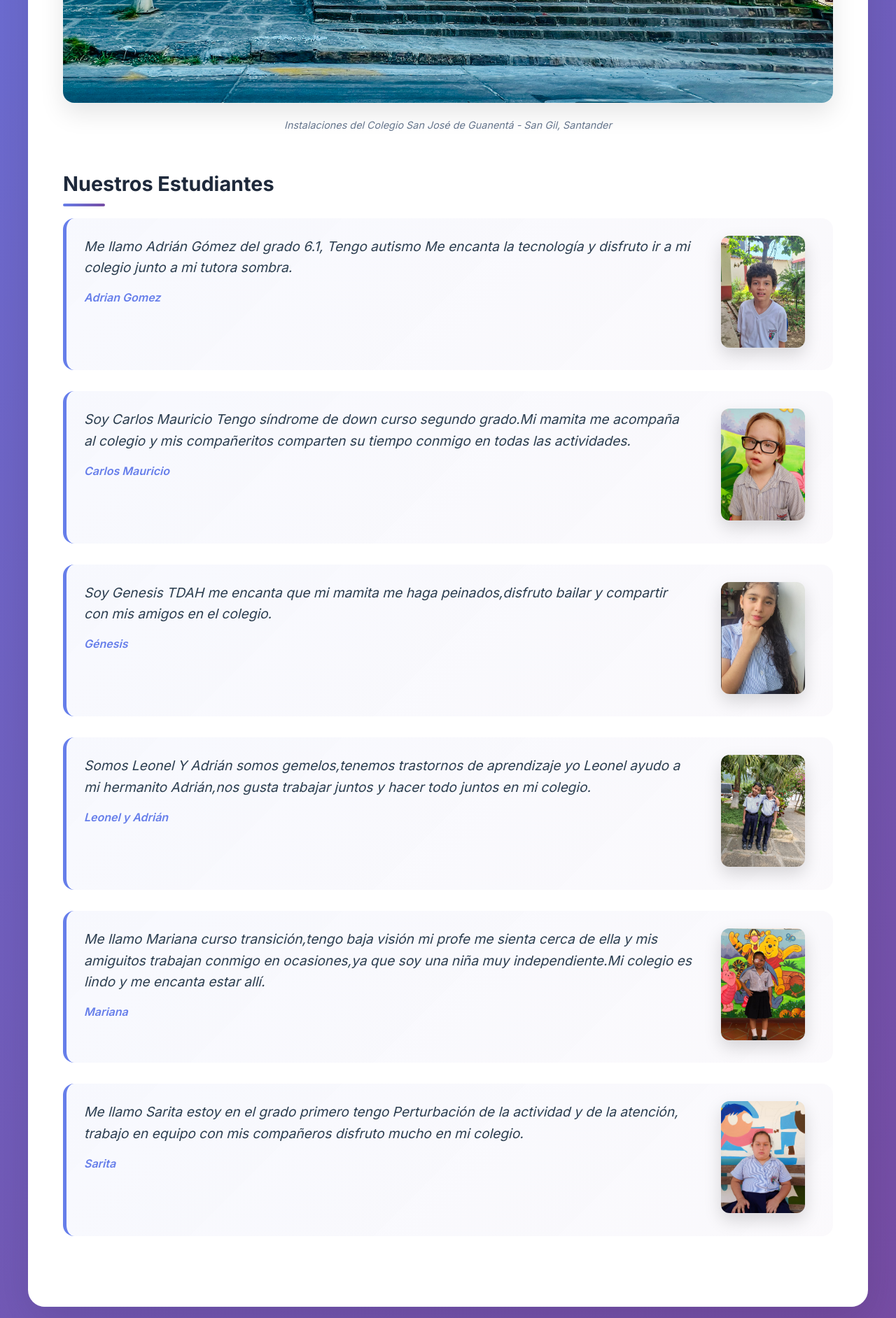
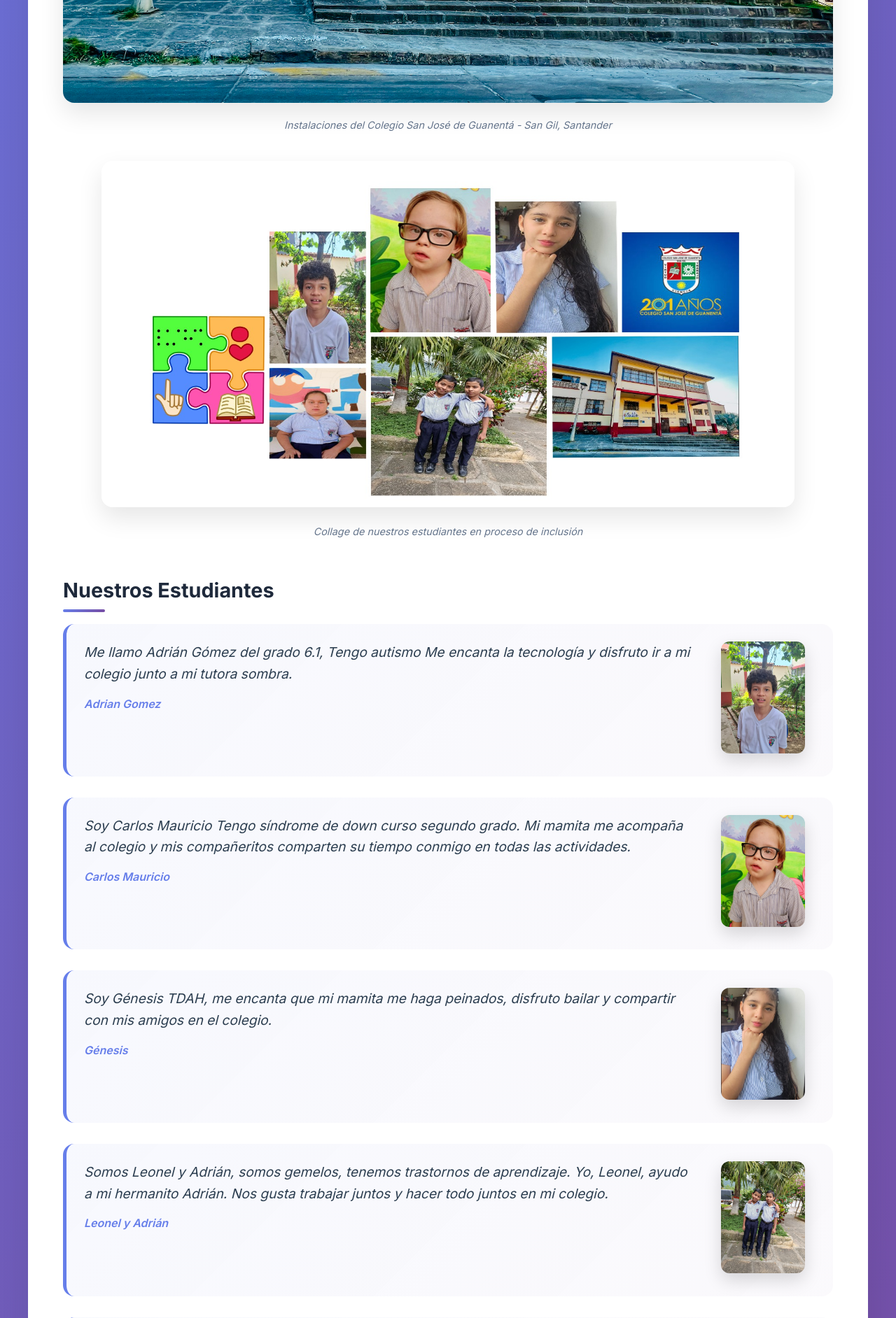
Before and after one commit to SebasF10/LUDIK, a PHP site: page / in a window 1280 px wide. Shown: the part 1862-3746 px from the top of the page at 70% size. Run offline with PHP 8.4, Linux system fonts and the light colour scheme.

Commit message:
Refactor code structure for improved readability and maintainability

```diff
--- a/Css/Index.css
+++ b/Css/Index.css
@@ -994,3 +994,22 @@ header {
         margin-top: 15px;
     }
 }
+
+/* Estilo para el collage */
+.collage-space {
+    margin: 40px 0;
+    text-align: center;
+}
+
+.collage-img {
+    max-width: 90%;
+    height: auto;
+    border-radius: 16px;
+    box-shadow: 0 15px 35px rgba(0, 0, 0, 0.1);
+    transition: all 0.3s ease;
+}
+
+.collage-img:hover {
+    transform: scale(1.02);
+    box-shadow: 0 20px 45px rgba(0, 0, 0, 0.15);
+}
--- a/Index.html
+++ b/Index.html
@@ -75,8 +75,14 @@
             </div>
 
             <div class="image-space">
-                <img src="img\colegio.jpg" alt="Colegio San José de Guanentá" class="imagen-colegio">
+                <img src="img/colegio.jpg" alt="Colegio San José de Guanentá" class="imagen-colegio">
                 <p class="pie-imagen">Instalaciones del Colegio San José de Guanentá - San Gil, Santander</p>
+            </div>
+
+            <!-- Collage de los estudiantes -->
+            <div class="collage-space">
+                <img src="img/Collage.jpg" alt="Collage de estudiantes" class="collage-img">
+                <p class="pie-imagen">Collage de nuestros estudiantes en proceso de inclusión</p>
             </div>
 
             <!-- Sección Estudiantes -->
@@ -94,75 +100,76 @@
                             <cite class="autor-cita">Adrian Gomez</cite>
                         </div>
                         <div class="student-image">
-                            <img src="photos\Adrian_Gomez.jpg" alt="Adrian Gomez" class="student-photo">
+                            <img src="img/Adrian_Gomez.jpg" alt="Adrian Gomez" class="student-photo">
                         </div>
                     </div>
 
                     <div class="student-card">
                         <div class="student-text">
                             <blockquote class="cita">
-                                Soy Carlos Mauricio Tengo síndrome de down curso segundo grado.Mi mamita me acompaña al
+                                Soy Carlos Mauricio Tengo síndrome de down curso segundo grado. Mi mamita me acompaña al
                                 colegio y mis compañeritos comparten su tiempo conmigo en todas las actividades.
                             </blockquote>
-                            <cite class="autor-cita"> Carlos Mauricio</cite>
+                            <cite class="autor-cita">Carlos Mauricio</cite>
                         </div>
                         <div class="student-image">
-                            <img src="photos\Carlos_Mauricio.jpg" alt="Carlos Mauricio" class="student-photo">
-                        </div>
-                    </div>
-
-                    <!-- Agrega más copiando el mismo formato -->
-                    <div class="student-card">
-                        <div class="student-text">
-                            <blockquote class="cita">
-                                Soy Genesis TDAH me encanta que mi mamita me haga peinados,disfruto bailar y compartir
-                                con mis
-                                amigos en el colegio.
-                            </blockquote>
-                            <cite class="autor-cita"> Génesis</cite>
-                        </div>
-                        <div class="student-image">
-                            <img src="photos\Genesis.jpg" alt="Genesis" class="student-photo">
+                            <img src="img/Carlos_Mauricio.jpg" alt="Carlos Mauricio" class="student-photo">
                         </div>
                     </div>
 
                     <div class="student-card">
                         <div class="student-text">
                             <blockquote class="cita">
-                                Somos Leonel Y Adrián somos gemelos,tenemos trastornos de aprendizaje yo Leonel ayudo a
-                                mi hermanito Adrián,nos gusta trabajar juntos y hacer todo juntos en mi colegio.
+                                Soy Génesis TDAH, me encanta que mi mamita me haga peinados, disfruto bailar y compartir
+                                con mis
+                                amigos en el colegio.
                             </blockquote>
-                            <cite class="autor-cita"> Leonel y Adrián</cite>
+                            <cite class="autor-cita">Génesis</cite>
                         </div>
                         <div class="student-image">
-                            <img src="photos\Leonel_y_Adrian.jpg" alt="Leonel y Adrian" class="student-photo">
+                            <img src="img/Genesis.jpg" alt="Genesis" class="student-photo">
                         </div>
                     </div>
 
                     <div class="student-card">
                         <div class="student-text">
                             <blockquote class="cita">
-                                Me llamo Mariana curso transición,tengo baja visión mi profe me sienta cerca de ella y
-                                mis amiguitos trabajan conmigo en ocasiones,ya que soy una niña muy independiente.Mi
-                                colegio es lindo y me encanta estar allí.
+                                Somos Leonel y Adrián, somos gemelos, tenemos trastornos de aprendizaje. Yo, Leonel,
+                                ayudo a
+                                mi hermanito Adrián. Nos gusta trabajar juntos y hacer todo juntos en mi colegio.
                             </blockquote>
-                            <cite class="autor-cita"> Mariana</cite>
+                            <cite class="autor-cita">Leonel y Adrián</cite>
                         </div>
                         <div class="student-image">
-                            <img src="photos\Mariana.jpg" alt="Mariana" class="student-photo">
+                            <img src="img/Leonel_y_Adrian.jpg" alt="Leonel y Adrian" class="student-photo">
                         </div>
                     </div>
 
                     <div class="student-card">
                         <div class="student-text">
                             <blockquote class="cita">
-                                Me llamo Sarita estoy en el grado primero tengo Perturbación de la actividad y de la
-                                atención, trabajo en equipo con mis compañeros disfruto mucho en mi colegio.
+                                Me llamo Mariana, curso transición, tengo baja visión. Mi profe me sienta cerca de ella
+                                y
+                                mis amiguitos trabajan conmigo en ocasiones, ya que soy una niña muy independiente. Mi
+                                colegio es lindo y me encanta estar allí.
+                            </blockquote>
+                            <cite class="autor-cita">Mariana</cite>
+                        </div>
+                        <div class="student-image">
+                            <img src="img/Mariana.jpg" alt="Mariana" class="student-photo">
+                        </div>
+                    </div>
+
+                    <div class="student-card">
+                        <div class="student-text">
+                            <blockquote class="cita">
+                                Me llamo Sarita, estoy en el grado primero. Tengo Perturbación de la actividad y de la
+                                atención, trabajo en equipo con mis compañeros y disfruto mucho en mi colegio.
                             </blockquote>
                             <cite class="autor-cita">Sarita</cite>
                         </div>
                         <div class="student-image">
-                            <img src="photos\Sarita.jpg" alt="Sarita" class="student-photo">
+                            <img src="img/Sarita.jpg" alt="Sarita" class="student-photo">
                         </div>
                     </div>
                 </div>
```
Also changed, not shown: img/Adrian_Gomez.jpg (renamed from photos/Adrian_Gomez.jpg), img/Carlos_Mauricio.jpg (renamed from photos/Carlos_Mauricio.jpg), img/Collage.jpg (added), img/Genesis.jpg (renamed from photos/Genesis.jpg), img/Leonel_y_Adrian.jpg (renamed from photos/Leonel_y_Adrian.jpg), img/Mariana.jpg (renamed from photos/Mariana.jpg), img/Sarita.jpg (renamed from photos/Sarita.jpg).
